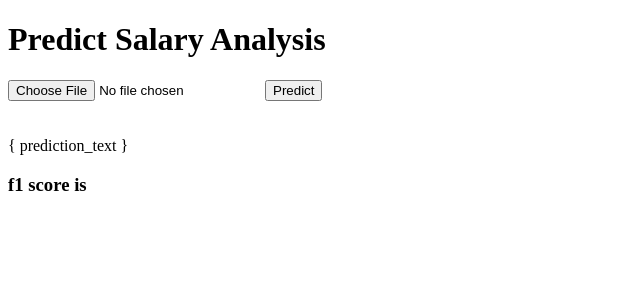
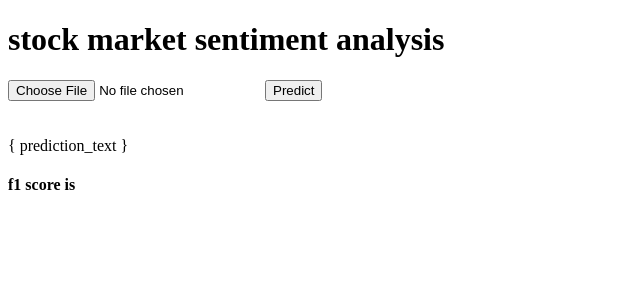
Before and after one commit to viveknunia/stock_sentiment_analysis_web_app, a Flask app: page / in a window 1280 px wide. Shown: the top 300 px of the page, without its empty margins (0-640 px from the left). Run offline with Flask 2, Linux system fonts and the light colour scheme; parts of the project's set-up code (start-up, migrations or seed data) failed here and were passed over.

Commit message:
Update index.html

```diff
--- a/templates/index.html
+++ b/templates/index.html
@@ -1,6 +1,5 @@
 <!DOCTYPE html>
 <html >
-<!--From https://codepen.io/frytyler/pen/EGdtg-->
 <head>
   <meta charset="UTF-8">
   <title>ML API</title>
@@ -13,7 +12,7 @@
 
 <body>
  <div class="login">
-	<h1>Predict Salary Analysis</h1>
+	<h1>stock market sentiment analysis</h1>
 
      <!-- Main Input For Receiving Query to our ML -->
     <form action="/predict" method="post" enctype="multipart/form-data">
@@ -24,7 +23,7 @@
    <br>
    <br>
    { prediction_text }
-   <h3> f1 score is</h3>
+   <h4> f1 score is</h4>
    {{f1_score}}
    <ul>
     {% for name in prediction_text %}
```
